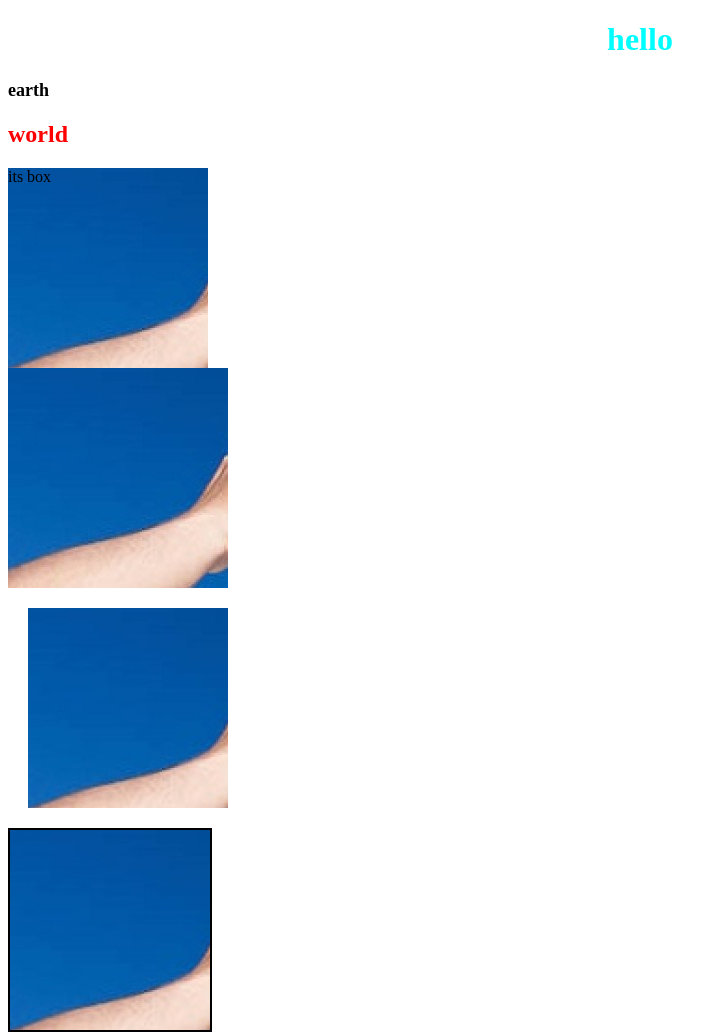
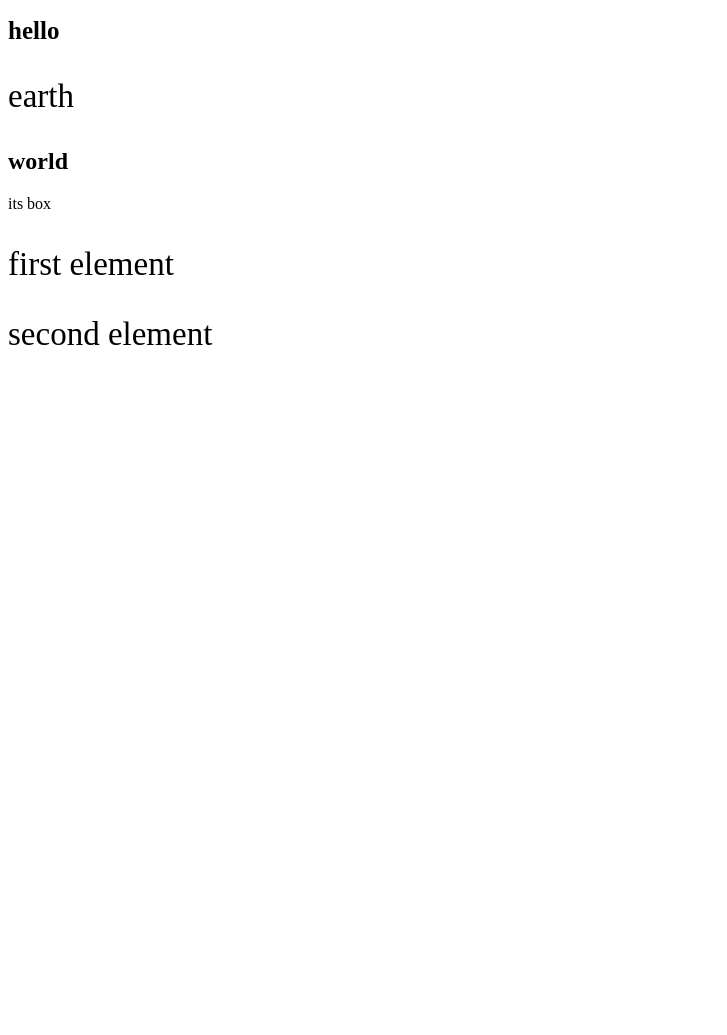
Before and after one commit to nuras1l/web-Practice, a plain HTML site: page index7.html in a window 1280 px wide. Shown: the top 1035 px of the page, without its empty margins (0-727 px from the left). After the commit the page ends 800 px from the top, so only its background shows below. Drawn offline with Linux system fonts and the light colour scheme.

Commit message:
Единицы и цветовые модели в CSS

```diff
--- a/style.css
+++ b/style.css
@@ -1,38 +1,9 @@
-/* p {
-color: blue;
-}
-.FirstClass {font-weight: bold;
-}
-#FirstId {color: red;
-}
-body {text-align: center;}
-.SecondClass {color: brown;
-text-align: right;}
-
-#SecondId {color: blueviolet;
-} */
-h1 { color: aqua;
-    text-align: center;}
-h2 {color: red;}
-p { font-size: large;
-font-weight: bold;}
-
-
-div {
-    width: 200px;
-    height: 200px;
-    background-color: blanchedalmond;
-    background-image: url(5d79de9b63361.jpeg);
-}
-#first {padding: 10px;}
-#second {margin: 20px;}
-#third {border: 2px solid black;}
-.first {font-size: 30px;
-width: 110px;
-height: 200px;
-overflow: scroll;
-}
-.second {font-size: 20px;
-width: 100px;
-height: 120px;
-overflow: hidden;}
+#box {background-color: rgba(34, 34, 168, 0.7);
+font-size: 2rem;
+width: 50%;}
+p {font-size: 33px;}
+h1 {font-size: 25px;}
+h2 {font-size: 1.5em;}
+#text{color:#ffd220}
+#text1 {color: rgb(255, 100, 4);}
+#text2 {color: rgba(100, 100, 255, 0.7);}
```
Also changed, not shown: index8.html (added, +21 -0 lines).
